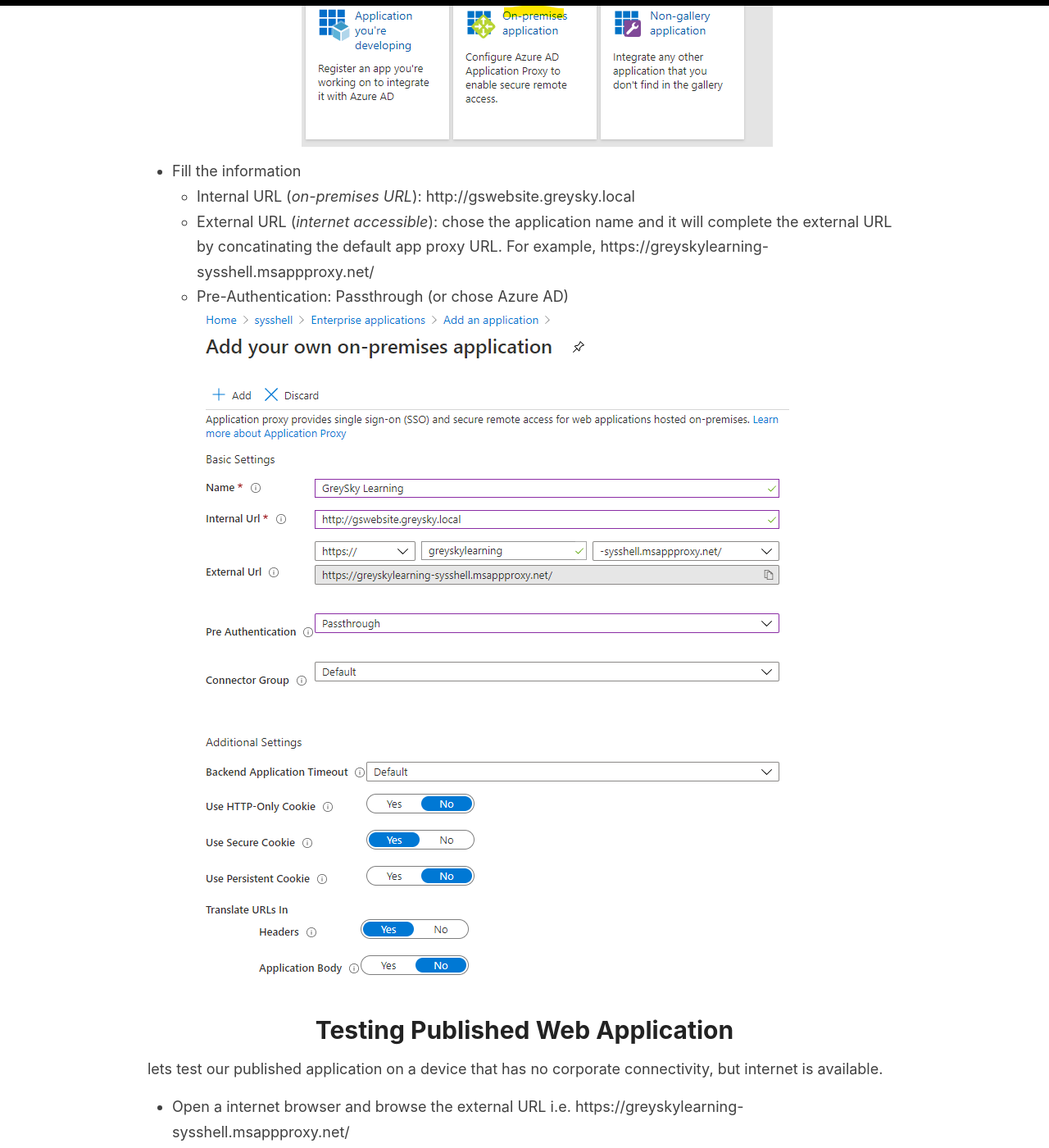
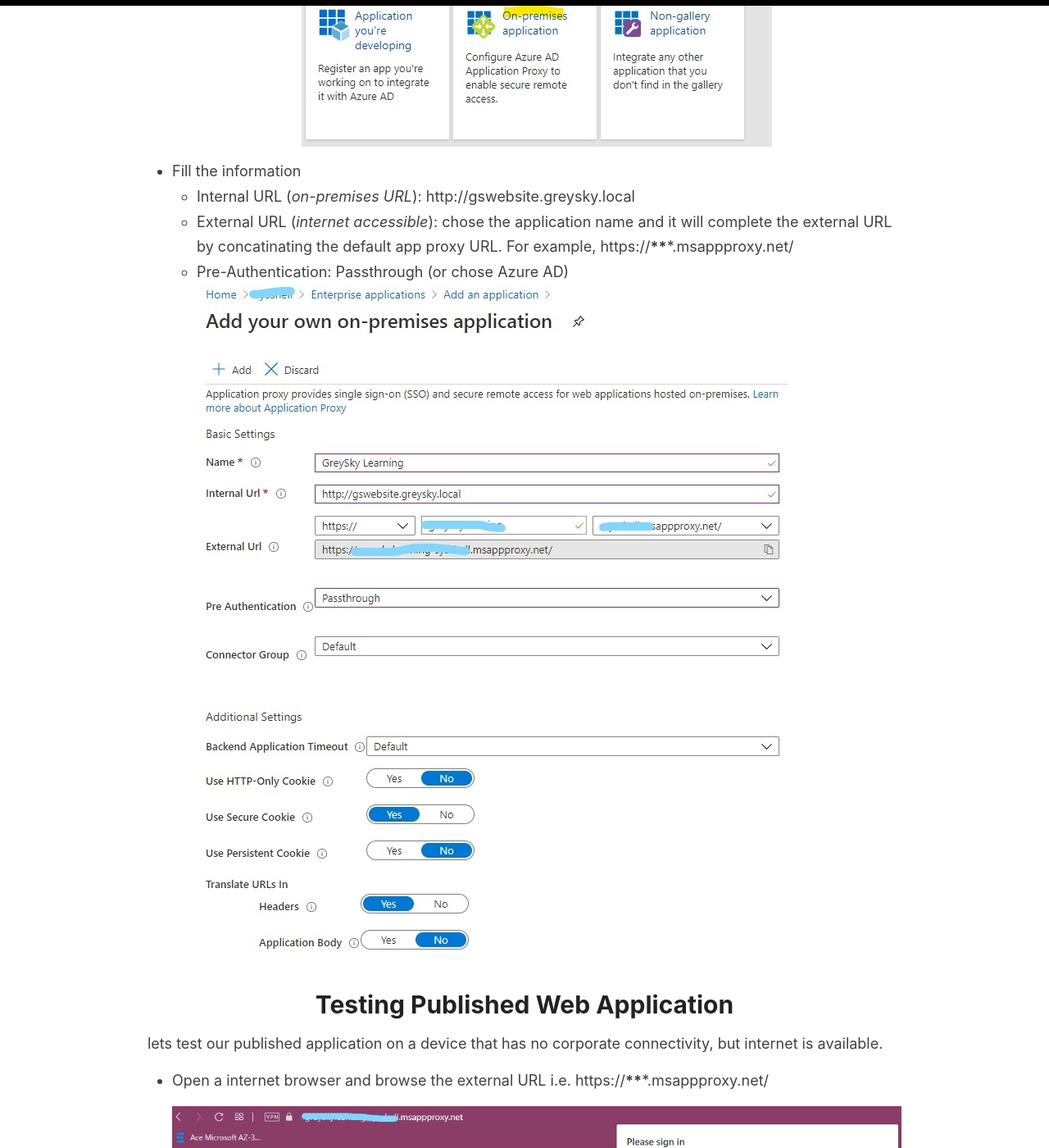
Before and after one commit to shahbaz-ahmad/shahbaz-ahmad.github.io, a Jekyll site: the page built from _posts/2020-10-02-azure-application-proxy.md, in a window 1280 px wide and 1400 px high, scrolled down 4472 px. Shown: the whole window at 82% size. Built offline with Jekyll 4.4.1, drawn with Linux system fonts in a browser that asks for light colours.

Commit message:
modified app proxy updates

```diff
--- a/_posts/2020-10-02-azure-application-proxy.md
+++ b/_posts/2020-10-02-azure-application-proxy.md
@@ -12,7 +12,7 @@ Application Proxy is a feature of Azure AD that enables users to access on-premi
 >The Application Proxy Connector doesn't require you to open inbound connections through your firewall. User traffic terminates at the Application Proxy Service (in Azure AD). The Application Proxy Connector (on-premises) is responsible for the rest of the communication. <br>
 *For more information, visit <a href="https://docs.microsoft.com/en-us/azure/active-directory/manage-apps/application-proxy" target="_blank">Application Proxy</a>*
 
-<br>
+<br/>
 
 # Scenario Introduction
 Customer asked to publish its in-house running web application to the users when they are not on the corporate network.
@@ -76,7 +76,7 @@ To get started, first you need to install the Application Proxy Connector in you
     ![](/images/aadap/aadap_connector_services.png)
 
 - To verify through azure portal, select **Azure Active Directory | Application Proxy**. The connector status will show as **Active**
-    ![](/images/aadap/aadap_connector_status.png)
+    ![](/images/aadap/aadap_connector_status.jpg)
 
 
 # Publishing On-Premises Web Application
@@ -87,25 +87,28 @@ To publish this on-premises application to external users:
 - Go to Azure Active Directory and click **Enterprise Applications**
 - Click **On-premises application**
 
-    ![](/images/aadap/aadap_publish_webapp.png)
+    ![](/images/aadap/aadap_publish_webapp.jpg)
 
 - Fill the information
     - Internal URL (*on-premises URL*): http://gswebsite.greysky.local
-    - External URL (*internet accessible*): chose the application name and it will complete the external URL by concatinating the default app proxy URL. For example, https://greyskylearning-sysshell.msappproxy.net/
+    - External URL (*internet accessible*): chose the application name and it will complete the external URL by concatinating the default app proxy URL. For example, https://*******.msappproxy.net/
     - Pre-Authentication: Passthrough (or chose Azure AD)
-    ![](/images/aadap/aadap_publish_webapp2.png)
+    ![](/images/aadap/aadap_publish_webapp2.jpg)
 
 # Testing Published Web Application
 lets test our published application on a device that has no corporate connectivity, but internet is available.
 
-- Open a internet browser and browse the external URL i.e. https://greyskylearning-sysshell.msappproxy.net/
+- Open a internet browser and browse the external URL i.e. https://*******.msappproxy.net/
 
-    ![](/images/aadap/aadap_test_webapp1.png)
+    ![](/images/aadap/aadap_test_webapp1.jpg)
 
 - Because I configured the Enterprise Application's authentication as **Passthrough** so browser is simple passing the request to the on-premises application for authentication which is configured as *Windows Authentication* required.
 - Enter the on-premises domainname\username and password who has permissions to access this web application.
 - The on-premises domain controller will authenticate & authorize the user to access the web application.
-    ![](/images/aadap/aadap_test_webapp2.png)
+    ![](/images/aadap/aadap_test_webapp2.jpg)
 
+<br/>
 
-    *The above example is easy to setup using just passthrough authentication. In coming weeks, I'll talk about configuring SSO as well as Conditional Access policies for on-premises web application which sometimes can be tricky to workout.*
+*The above example is easy to setup using just passthrough authentication. In coming weeks, I'll talk about configuring SSO as well as Conditional Access policies for on-premises web application which sometimes can be tricky to workout.*
+
+<br/>
```
Also changed, not shown: images/aadap/aadap_connector_status.jpg (added), images/aadap/aadap_connector_status.png (deleted), images/aadap/aadap_publish_webapp.jpg (added), images/aadap/aadap_publish_webapp.png (deleted), images/aadap/aadap_publish_webapp2.jpg (added), images/aadap/aadap_publish_webapp2.png (deleted), images/aadap/aadap_test_webapp1.jpg (added), images/aadap/aadap_test_webapp1.png (deleted), images/aadap/aadap_test_webapp2.jpg (added), images/aadap/aadap_test_webapp2.png (deleted).
